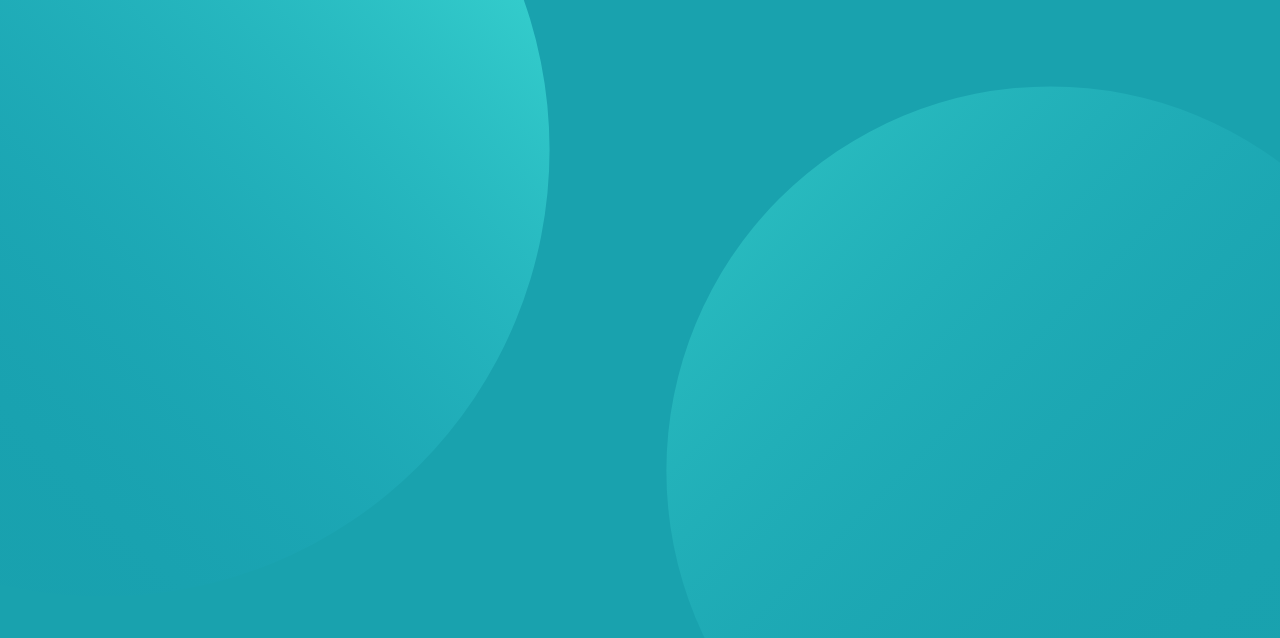
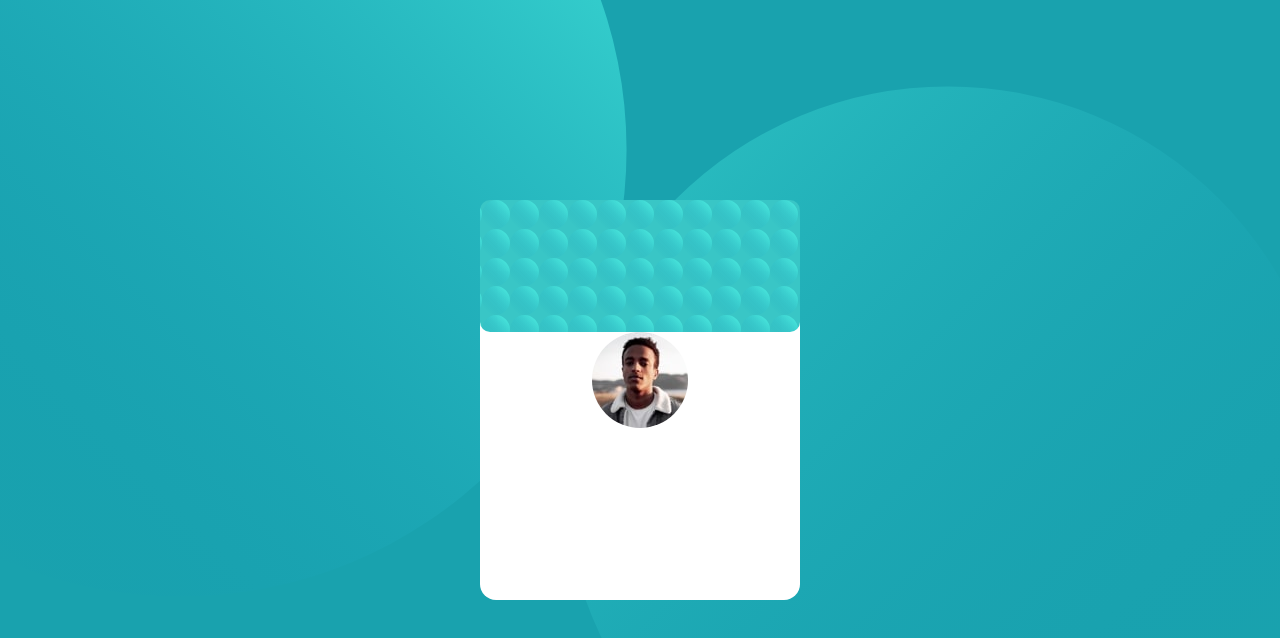
Before and after one commit to BekirKutluhan/profile-card-component-main, a plain HTML site: page index.html in a window 1280 px wide. Drawn offline with Linux system fonts and the light colour scheme; a web font is replaced by a local one.

Commit message:
victors picture added

```diff
--- a/index.html
+++ b/index.html
@@ -12,9 +12,11 @@
 </head>
 <body>
   <div class="tlc">
-
    <div class="parent">
-     <div class="child">
+     <div class="child1">
+     </div>
+     <div class="child2">
+       <img id="victor" src="images/victor.jpg" alt="victor">
      </div>
    </div>
  </div>
--- a/styles/styles.css
+++ b/styles/styles.css
@@ -7,19 +7,42 @@ body
 /*******************CLASSES****************/
 .tlc
 {
-  padding:360px;
+
   background-image:url("../images/bg-pattern-top.svg"),url("../images/bg-pattern-bottom.svg");
   background-size: 70%,60%;
   background-repeat: no-repeat,no-repeat;
-  background-position:top 170% left -90%, right -30% bottom 280%;
+  background-position:top 170% left -70%, right -10% bottom 280%;
+  text-align: center;
+  height: 720px;
 }
 .parent
 {
+  background-color: white;
+  width: 25%;
+  border-radius: 1em;
+  position: absolute;
+  inset:0;
+  margin: auto ;
+  height: 400px;
 
 }
 .tlc2
 {
 
+
+}
+.child1
+{
+  border-radius: 10px;
+  height: 33%;
+  background-color: hsl(180, 55%, 50%);
+  background-image:url("../images/bg-pattern-top.svg");
+  background-position: top,bottom;
+   background-repeat:repeat;
+  background-size:9%;
+}
+.child2
+{
 
 }
 /**********************IDS***********************/
@@ -31,3 +54,8 @@ body
 {
 
 }
+#victor
+{
+border-radius: 50%;
+}
+;
```
